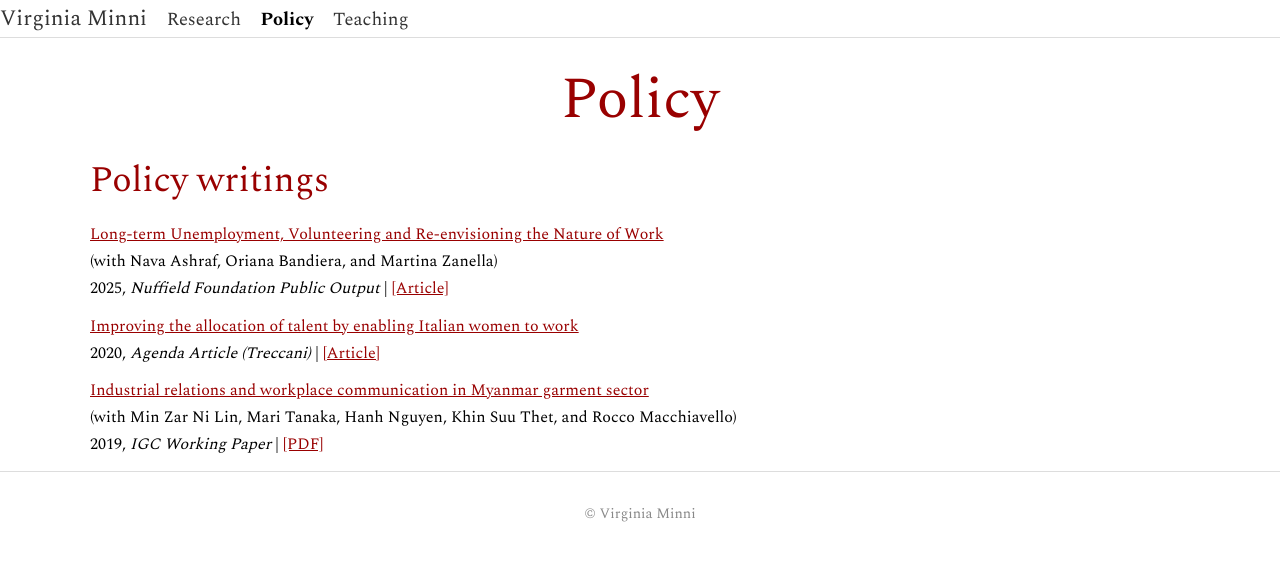
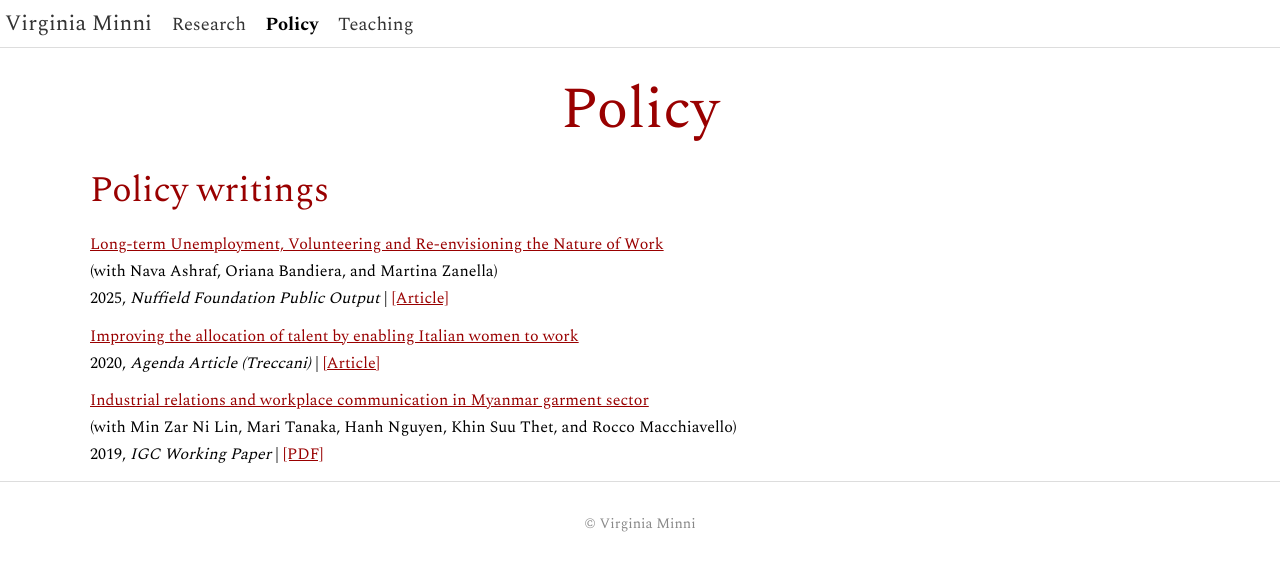
Before and after one commit to virginiaminni/virginiaminni.github.io, a Jekyll site: the page built from policy.md, in a window 1280 px wide. Shown: the top 571 px of the page. Built offline with Jekyll 4.4.1, drawn with Linux system fonts in a browser that asks for light colours.

Commit message:
Update main.css

```diff
--- a/assets/css/main.css
+++ b/assets/css/main.css
@@ -15,7 +15,7 @@ header {
     font-family: 'Spectral', serif;
     justify-content: space-between;
     align-items: center;
-    padding: 0px 0px;
+    padding: 5px 5px;
     font-size: 18.5px;
     border-bottom: 1px solid #ddd;
 }
```
